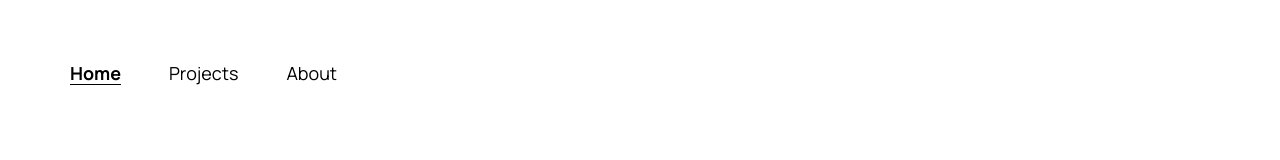
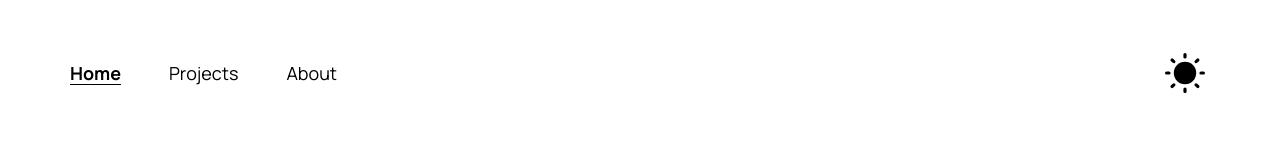
Before and after one commit to anilsenay/anilsenay.com, a Next.js app: page / in a window 1280 px wide. Shown: the top 160 px of the page. Built offline with nearby package versions, Linux system fonts and the light colour scheme.

Commit message:
Try to fix header icon

```diff
--- a/src/components/Header/header.tsx
+++ b/src/components/Header/header.tsx
@@ -28,7 +28,9 @@ function NavLink({ text, href, active }: NavLinkProps) {
 export default function Header({}: Props) {
   const [mounted, setMounted] = useState(false);
   const router = useRouter();
-  const { theme, setTheme } = useTheme();
+  const { theme, systemTheme, setTheme } = useTheme();
+
+  const currentTheme = theme === "system" ? systemTheme : theme;
 
   useEffect(() => setMounted(true), []);
   if (!mounted) return null;
@@ -47,7 +49,7 @@ export default function Header({}: Props) {
         ))}
       </nav>
       <div onClick={() => setTheme(theme === "light" ? "dark" : "light")}>
-        {theme === "light" ? <SunIcon /> : <MoonIcon />}
+        {currentTheme === "light" ? <SunIcon /> : <MoonIcon />}
       </div>
     </header>
   );
```
